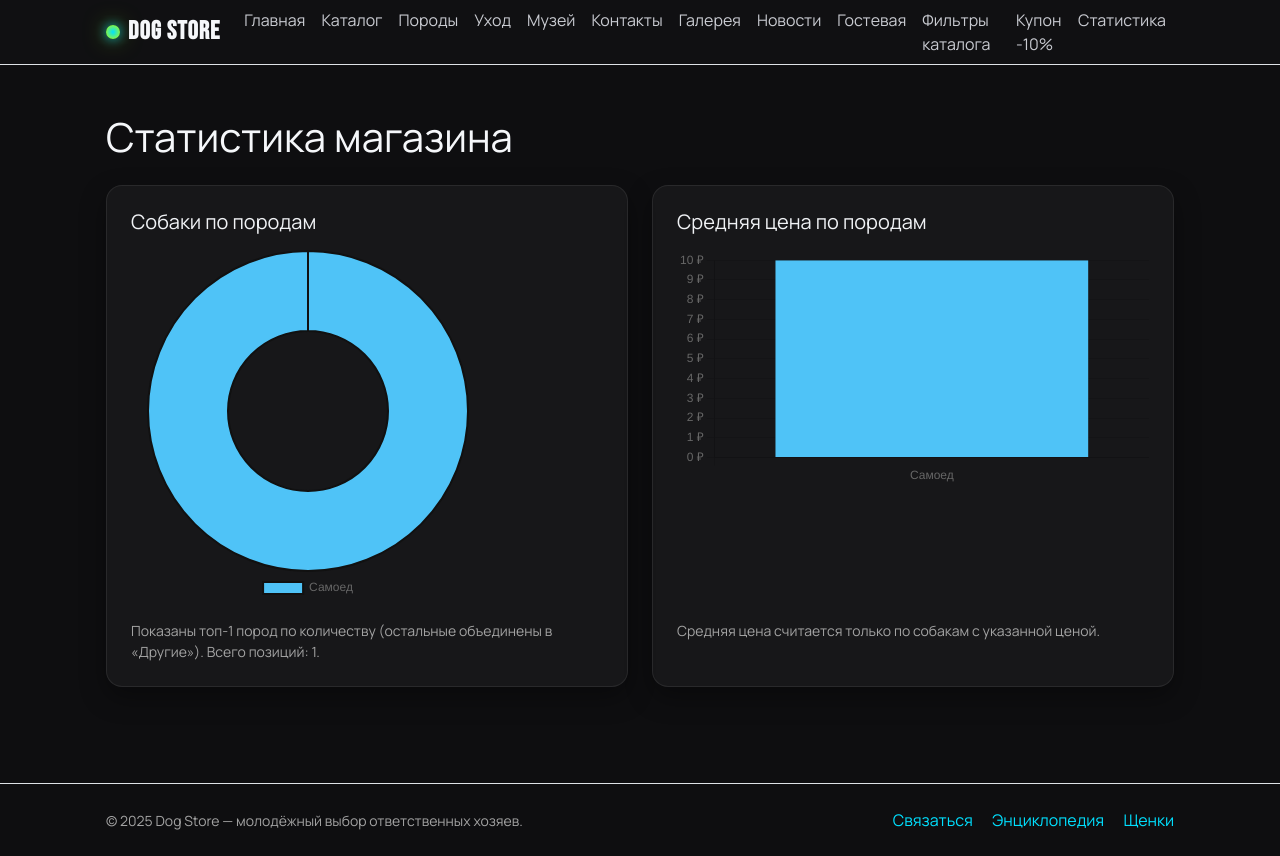
After one commit to VladislavPetrukhin/DogStore, a PHP site: page /stats.php in a window 1280 px wide. The commit adds this page. Run offline with PHP 8.4, Linux system fonts and the light colour scheme; data comes from the database, SQL or seed files in the repository; tables that the repository leaves empty or names only in its code hold one stand-in row (values such as "Sample post"); some libraries are stand-ins or nearby versions.

Commit message:
feat: stats

```diff
--- a/api/dogs.php
+++ b/api/dogs.php
@@ -3,7 +3,7 @@ require_once __DIR__ . '/../server/config.php';
 
 $q = trim($_GET['q'] ?? '');
 $params = [];
-$sql = "SELECT d.id, d.name, b.name AS breed, d.price, d.thumb_photo
+$sql = "SELECT d.id, d.name, b.name AS breed, d.price, d.main_photo
         FROM dogs d
         LEFT JOIN breeds b ON b.id = d.breed_id";
 
--- /dev/null
+++ b/assets/js/stats.js
@@ -0,0 +1,195 @@
+// stats.js — динамические диаграммы для Dog Store (Chart.js)
+// Источник данных: /api/dogs.php
+// В расчётах участвуют ТОЛЬКО собаки с указанной породой и ценой
+
+// Фиксированная палитра (последний цвет — для "Другие")
+const COLORS = [
+  '#4FC3F7', // голубой
+  '#FF6B81', // розовый
+  '#FFA94D', // оранжевый
+  '#FFD166', // жёлтый
+  '#4DD0E1', // бирюзовый
+  '#9B7EFB', // фиолетовый
+  '#74C0FC', // синий
+  '#63E6BE', // мятный
+  '#ADB5BD'  // серый — "Другие"
+];
+
+async function fetchDogs() {
+  const r = await fetch('api/dogs.php', {
+    headers: { 'Accept': 'application/json' }
+  });
+  if (!r.ok) throw new Error('HTTP ' + r.status);
+  return await r.json();
+}
+
+function groupByBreed(dogs) {
+  const map = new Map();
+
+  for (const d of dogs) {
+    if (!d.breed || typeof d.breed !== 'string' || d.breed.trim() === '') continue;
+
+    const price = Number(d.price);
+    if (!Number.isFinite(price) || price <= 0) continue;
+
+    const breed = d.breed.trim();
+
+    if (!map.has(breed)) {
+      map.set(breed, { count: 0, sumPrice: 0 });
+    }
+
+    const x = map.get(breed);
+    x.count += 1;
+    x.sumPrice += price;
+  }
+
+  return map;
+}
+
+function toTopN(map, n = 8) {
+  const arr = Array.from(map.entries())
+    .sort((a, b) => b[1].count - a[1].count);
+
+  const top = arr.slice(0, n);
+  const rest = arr.slice(n);
+
+  if (rest.length) {
+    let restCount = 0;
+    let restSum = 0;
+
+    for (const [, v] of rest) {
+      restCount += v.count;
+      restSum += v.sumPrice;
+    }
+
+    top.push(['Другие', { count: restCount, sumPrice: restSum }]);
+  }
+
+  return top;
+}
+
+function makePie(ctx, labels, data) {
+  const total = data.reduce((a, b) => a + b, 0);
+
+  const colors = labels.map((l, i) =>
+    l === 'Другие' ? COLORS[COLORS.length - 1] : COLORS[i % (COLORS.length - 1)]
+  );
+
+  return new Chart(ctx, {
+    type: 'doughnut',
+    data: {
+      labels,
+      datasets: [{
+        data,
+        backgroundColor: colors,
+        borderColor: '#111',
+        borderWidth: 2,
+        hoverOffset: 14
+      }]
+    },
+    options: {
+      responsive: true,
+      plugins: {
+        legend: { position: 'bottom' },
+        tooltip: {
+          callbacks: {
+            label: (ctx) => {
+              const value = ctx.parsed;
+              const percent = total
+                ? ((value / total) * 100).toFixed(1)
+                : 0;
+              return `${ctx.label}: ${value} (${percent}%)`;
+            }
+          }
+        }
+      }
+    }
+  });
+}
+
+function makeBar(ctx, labels, data) {
+  const colors = labels.map((l, i) =>
+    l === 'Другие' ? COLORS[COLORS.length - 1] : COLORS[i % (COLORS.length - 1)]
+  );
+
+  return new Chart(ctx, {
+    type: 'bar',
+    data: {
+      labels,
+      datasets: [{
+        label: 'Средняя цена, ₽',
+        data,
+        backgroundColor: colors
+      }]
+    },
+    options: {
+      responsive: true,
+      plugins: {
+        legend: { display: false },
+        tooltip: {
+          callbacks: {
+            label: (ctx) => `${ctx.parsed.y} ₽`
+          }
+        }
+      },
+      scales: {
+        y: {
+          beginAtZero: true,
+          ticks: {
+            callback: v => v + ' ₽'
+          }
+        }
+      }
+    }
+  });
+}
+
+document.addEventListener('DOMContentLoaded', async () => {
+  const cBreeds = document.getElementById('chartBreeds');
+  const cAvg = document.getElementById('chartAvgPrice');
+  const hint = document.getElementById('chartBreedsHint');
+
+  if (!cBreeds || !cAvg) return;
+
+  try {
+    const dogs = await fetchDogs();
+
+    if (!Array.isArray(dogs) || dogs.length === 0) {
+      if (hint) hint.textContent = 'Каталог пуст — недостаточно данных.';
+      return;
+    }
+
+    const grouped = groupByBreed(dogs);
+
+    if (grouped.size === 0) {
+      if (hint) {
+        hint.textContent =
+          'Нет собак с одновременно указанной породой и ценой.';
+      }
+      return;
+    }
+
+    const top = toTopN(grouped, 8);
+
+    const labels = top.map(([k]) => k);
+    const counts = top.map(([, v]) => v.count);
+    const avgPrices = top.map(([, v]) =>
+      Math.round(v.sumPrice / v.count)
+    );
+
+    makePie(cBreeds, labels, counts);
+    makeBar(cAvg, labels, avgPrices);
+
+    if (hint) {
+      hint.textContent =
+        `Показаны топ-${Math.min(8, grouped.size)} пород по количеству ` +
+        `(остальные объединены в «Другие»). Всего позиций: ${dogs.length}.`;
+    }
+  } catch (e) {
+    console.error(e);
+    if (hint) {
+      hint.textContent =
+        'Ошибка загрузки данных. Проверь API и запуск сайта через сервер.';
+    }
+  }
+});
--- a/header.php
+++ b/header.php
@@ -24,6 +24,9 @@
         <li class="nav-item"><a class="nav-link" href="guestbook.html">Гостевая</a></li>
         <li class="nav-item"><a class="nav-link" href="#" onclick="toggleFilters(); return false;">Фильтры каталога</a></li>
         <li class="nav-item"><a class="nav-link" href="javascript:generateCoupon()">Купон -10%</a></li>
+<li class="nav-item">
+  <a class="nav-link" href="stats.php">Статистика</a>
+</li>
       </ul>
     </div>
   </nav>
--- /dev/null
+++ b/stats.php
@@ -0,0 +1,66 @@
+<?php
+require_once __DIR__ . '/head.php';
+require_once __DIR__ . '/header.php';
+?>
+
+<main class="py-5">
+  <div class="container">
+    <div class="d-flex align-items-center justify-content-between flex-wrap gap-3 mb-4">
+      <div>
+        <h1 class="display-6 m-0">Статистика магазина</h1>
+      </div>
+    </div>
+
+    <div class="row g-4">
+      <div class="col-lg-6">
+        <section class="card p-4 h-100">
+          <h2 class="h5 mb-3">Собаки по породам</h2>
+          <div class="ratio ratio-4x3">
+            <canvas
+              id="chartBreeds"
+              aria-label="Диаграмма распределения собак по породам"
+              role="img">
+            </canvas>
+          </div>
+          <div id="chartBreedsHint" class="small text-muted mt-3">
+            В расчёт включаются только собаки с указанной породой и ценой.
+          </div>
+        </section>
+      </div>
+
+      <div class="col-lg-6">
+        <section class="card p-4 h-100">
+          <h2 class="h5 mb-3">Средняя цена по породам</h2>
+          <div class="ratio ratio-4x3">
+            <canvas
+              id="chartAvgPrice"
+              aria-label="График средней цены по породам"
+              role="img">
+            </canvas>
+          </div>
+          <div class="small text-muted mt-3">
+            Средняя цена считается только по собакам с указанной ценой.
+          </div>
+        </section>
+      </div>
+    </div>
+
+
+  </div>
+</main>
+
+<?php require_once __DIR__ . '/footer.php'; ?>
+
+<!-- Chart.js -->
+<script src="https://cdn.jsdelivr.net/npm/chart.js@4.4.1/dist/chart.umd.min.js"></script>
+<script defer src="assets/js/stats.js"></script>
+
+<script>
+  document.addEventListener('DOMContentLoaded', () => {
+    const y = document.getElementById('year');
+    if (y) y.textContent = new Date().getFullYear();
+  });
+</script>
+
+</body>
+</html>
```
